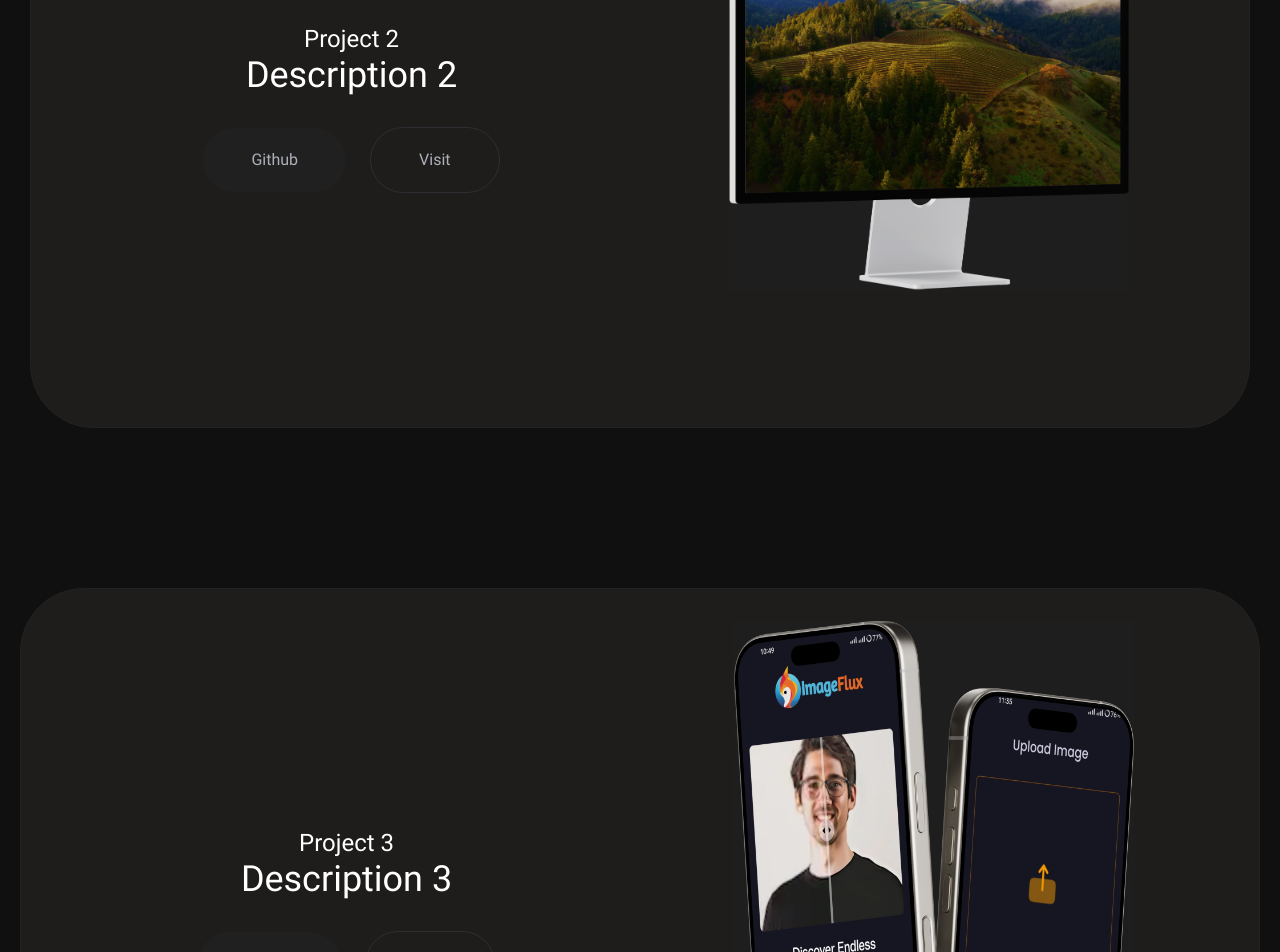
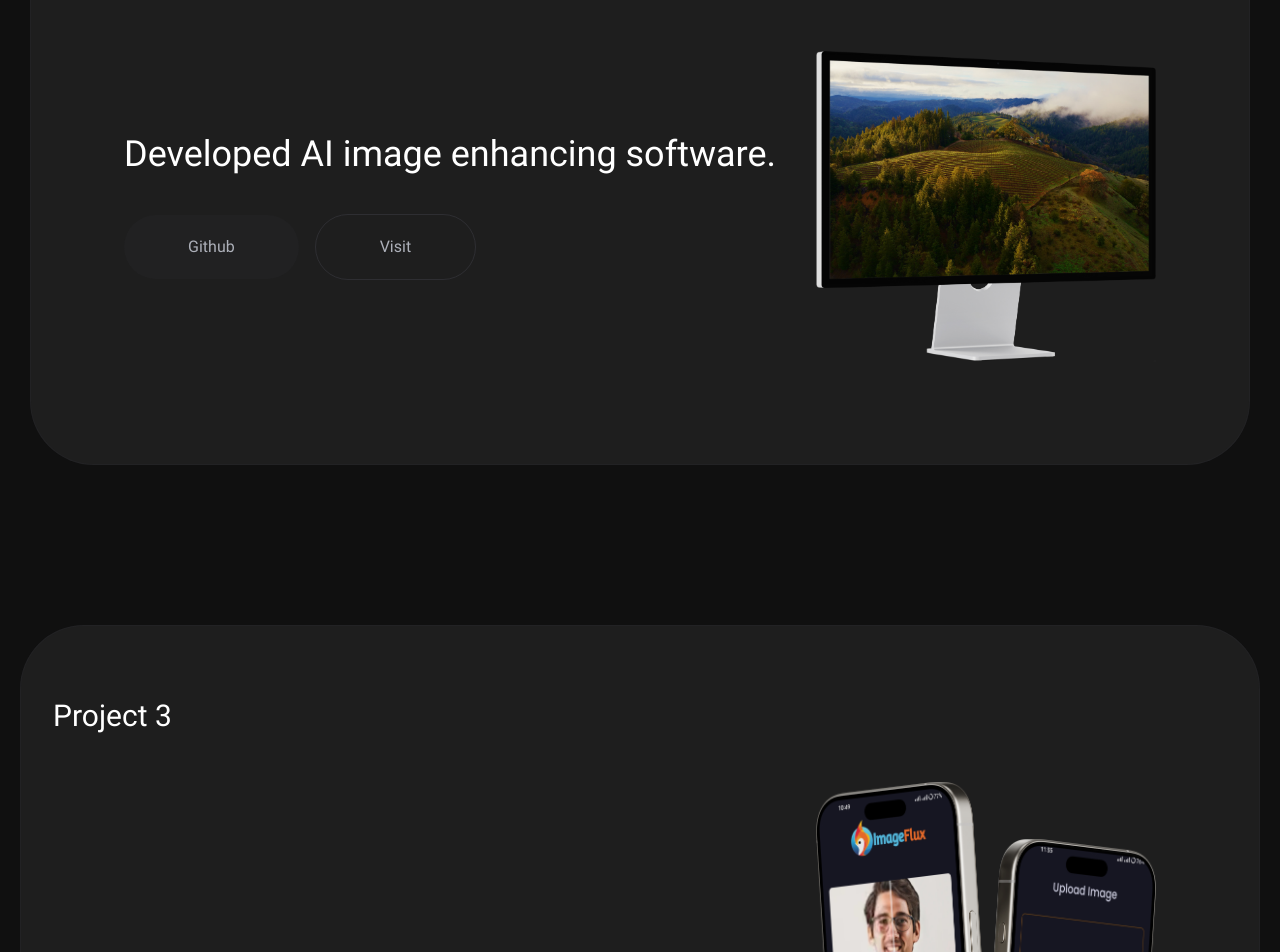
Before and after one commit to Mahfujul-Sagor/portfolio, a Next.js app: page / in a window 1280 px wide. Shown: the part 1580-2532 px from the top of the page. Built offline with nearby package versions, Linux system fonts and the light colour scheme.

Commit message:
finish project card design

```diff
--- a/components/Navbar.js
+++ b/components/Navbar.js
@@ -61,7 +61,7 @@ const Navbar = () => {
           <div className="flex items-center max-lg:justify-between gap-6 max-lg:w-full">
             <Link
               href="/"
-              className="font-bold lg:text-3xl text-2xl uppercase text-[#7F8188] bg-clip-text text-transparent bg-gradient-to-b from-white to-gray-700"
+              className="font-bold text-4xl uppercase text-[#7F8188] bg-clip-text text-transparent bg-gradient-to-b from-white to-gray-700"
             >
               MAS
             </Link>
--- a/components/Work.js
+++ b/components/Work.js
@@ -3,11 +3,11 @@ import { project1, project2, project3, project4 } from '@/constants';
 
 const Work = () => {
   return (
-    <section id="work" className="card-wrapper w-full flex flex-col items-center gap-40 relative lg:top-[70vh] top-[60vh] px-2">
-      <WorkCard width={1200} top={84} position="sticky" title={project1.title} backgroundColor="#1E1D1C" description={project1.description} image={project1.image} liveLink={project1.liveLink} githubLink={project1.githubLink}/>
-      <WorkCard width={1220} top={124} position="sticky" title={project2.title} backgroundColor="#1E1D1C" description={project2.description} image={project2.image} liveLink={project2.liveLink} githubLink={project2.githubLink}/>
-      <WorkCard width={1240} top={164} position="sticky" title={project3.title} backgroundColor="#1E1D1C" description={project3.description} image={project3.image} liveLink={project3.liveLink} githubLink={project3.githubLink}/>
-      <WorkCard width={1260} top={204} position="sticky" title={project4.title} backgroundColor="#1E1D1C" description={project4.description} image={project4.image} liveLink={project4.liveLink} githubLink={project4.githubLink}/>
+    <section id="work" className="card-wrapper w-full flex flex-col items-center md:gap-40 gap-2 relative lg:top-[70vh] top-[60vh] px-2">
+      <WorkCard width={1200} top={84} title={project1.title} backgroundColor="#1E1E1E" description={project1.description} image={project1.image} liveLink={project1.liveLink} githubLink={project1.githubLink}/>
+      <WorkCard width={1220} top={124} title={project2.title} backgroundColor="#1E1E1E" description={project2.description} image={project2.image} liveLink={project2.liveLink} githubLink={project2.githubLink}/>
+      <WorkCard width={1240} top={164} title={project3.title} backgroundColor="#1E1E1E" description={project3.description} image={project3.image} liveLink={project3.liveLink} githubLink={project3.githubLink}/>
+      <WorkCard width={1260} top={204} title={project4.title} backgroundColor="#1E1E1E" description={project4.description} image={project4.image} liveLink={project4.liveLink} githubLink={project4.githubLink}/>
     </section>
   );
 };
--- a/components/WorkCard.js
+++ b/components/WorkCard.js
@@ -10,47 +10,40 @@ const WorkCard = ({
   width,
   top,
   backgroundColor,
-  position,
 }) => {
   return (
     <div
-      className={`card ${position} flex justify-center items-center text-white border border-zinc-800/50 w-full rounded-[4rem] min-h-[80vh] p-8 text-center`}
+      className={`card md:sticky relative text-white border flex flex-col justify-between items-center border-zinc-800/50 w-full rounded-[4rem] min-h-[80vh] p-8 text-center`}
       style={{
         maxWidth: width,
         top: top ? top : "",
         backgroundColor: backgroundColor,
       }}
     >
-      <div className="flex flex-col justify-between items-center flex-1">
-        <h2 className="text-2xl font-bold">{title}</h2>
-        <div className="flex flex-col gap-8">
-          <p className="text-4xl font-bold">{description}</p>
-          <div className="flex justify-center items-center gap-6">
+      <h2 className="text-3xl font-bold w-full text-start mt-10 mb-12">{title}</h2>
+      <div className="flex max-md:flex-col-reverse justify-between items-center gap-10 flex-1">
+        <div className="flex flex-col justify-center items-start gap-10 flex-1">
+          <p className="sm:text-4xl text-3xl font-bold text-start">{description}</p>
+          <div className="flex max-sm:flex-col md:justify-start items-center gap-4 w-full justify-center">
             <a
               href={githubLink}
               target="_blank"
-              className="text-base px-12 py-5 max-[425px]:w-full flex justify-center items-center bg-zinc-800/40 hover:bg-zinc-800/50 font-medium rounded-full text-[#adb0b9]"
+              className="max-md:w-full py-5 px-16  bg-zinc-800/40 hover:bg-zinc-800/50 font-medium rounded-full text-[#adb0b9]"
             >
               Github
             </a>
             <a
               href={liveLink}
               target="_blank"
-              className="text-base px-12 flex justify-center items-center py-5 max-[425px]:w-full rounded-full font-medium text-[#adb0b9] border border-zinc-700/50 hover:bg-zinc-800/20"
+              className="max-md:w-full py-5 px-16  rounded-full font-medium text-[#adb0b9] border border-zinc-700/50 hover:bg-zinc-800/20"
             >
               Visit
             </a>
           </div>
         </div>
-      </div>
-      <div className="flex justify-center items-center flex-1">
-        <Image
-          src={image}
-          alt=""
-          width={400}
-          height={1080}
-          className=""
-        />
+        <div className="flex-2">
+          <Image src={image} alt="" width={340} height={800} className="" />
+        </div>
       </div>
     </div>
   );
--- a/constants/index.js
+++ b/constants/index.js
@@ -26,7 +26,7 @@ export const project2 = {
   id: 2,
   title: "Project 2",
   image: Desktop,
-  description: "Description 2",
+  description: "Developed AI image enhancing software.",
   githubLink: "https://github.com/Mahfujul-Sagor/next-portfolio",
   liveLink: "https://github.com/Mahfujul-Sagor/next-portfolio",
 };
@@ -35,7 +35,7 @@ export const project3 = {
   id: 3,
   title: "Project 3",
   image: ImageFlux,
-  description: "Description 3",
+  description: "Developed AI image enhancing software.",
   githubLink: "https://github.com/Mahfujul-Sagor/next-portfolio",
   liveLink: "https://github.com/Mahfujul-Sagor/next-portfolio",
 };
@@ -43,8 +43,8 @@ export const project3 = {
 export const project4 = {
   id: 4,
   title: "Project 4",
-  image: ImageFlux,
-  description: "Description 4",
+  image: Desktop,
+  description: "Developed AI image enhancing software.",
   githubLink: "https://github.com/Mahfujul-Sagor/next-portfolio",
   liveLink: "https://github.com/Mahfujul-Sagor/next-portfolio",
 };
```
